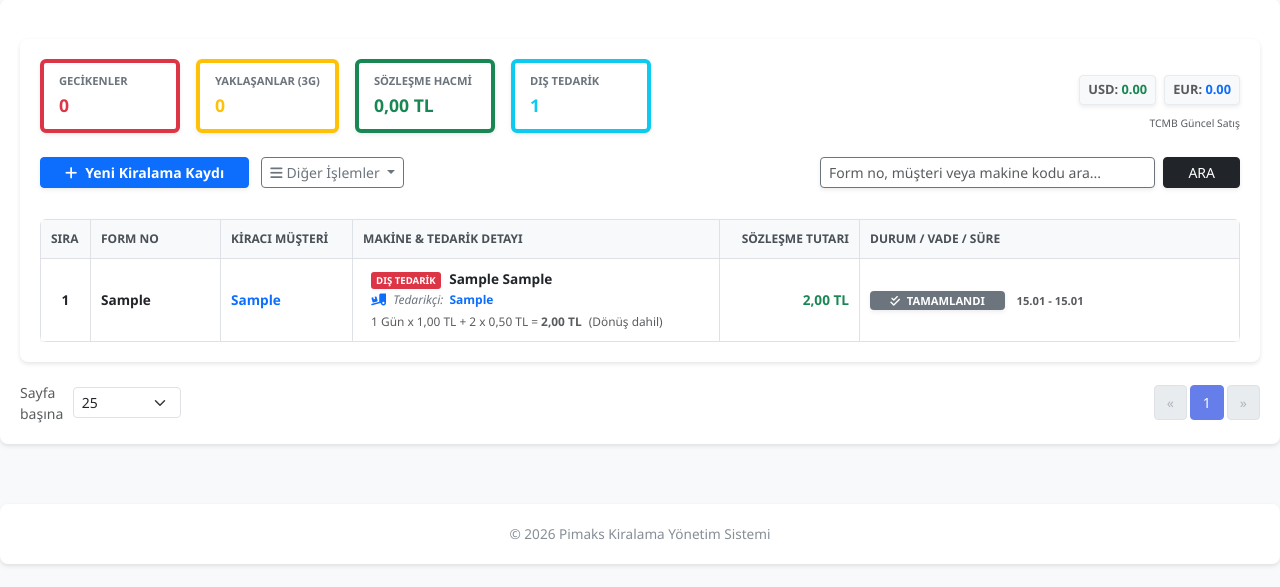
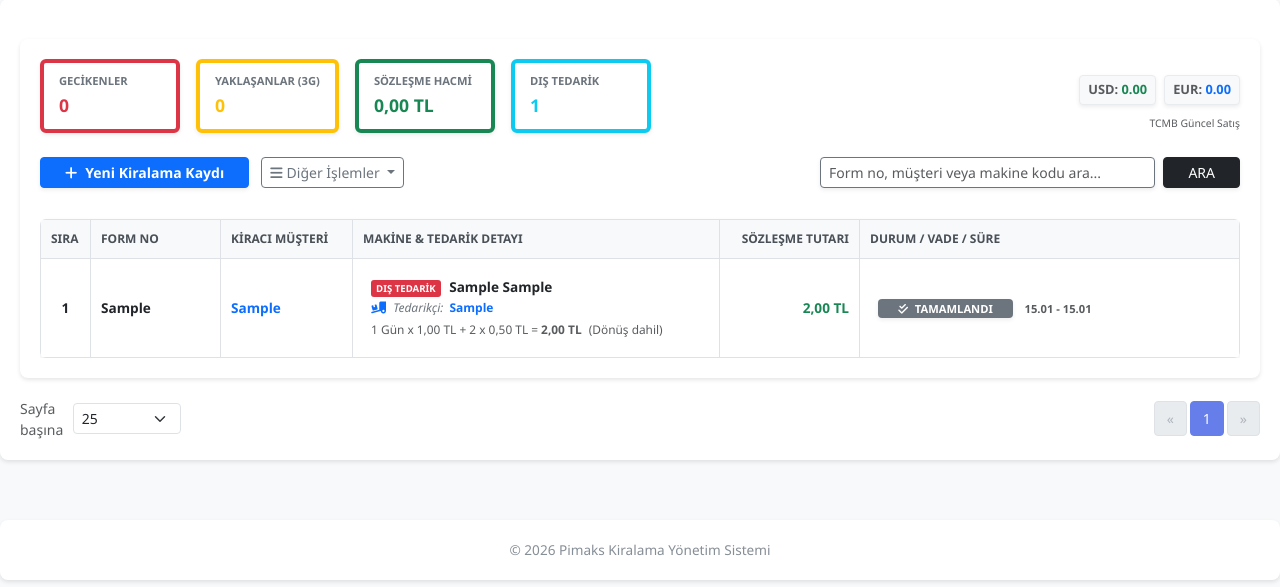
Before and after one commit to pimaksinsaat-cmyk/kiralama_projesi_v4, a Flask app: page /kiralama/ in a window 1280 px wide. Shown: the part 233-820 px from the top of the page. Run offline with Flask 3, Linux system fonts and the light colour scheme; a user stored in the database is signed in; data comes from the database, SQL or seed files in the repository; tables that the repository leaves empty hold one stand-in row (values such as "Sample post"); grey boxes marked "Sample" are stand-in pictures; data that the repository does not hold is empty; some libraries are stand-ins or nearby versions.

Commit message:
UX: Makine ve durum sütunları satır hizalaması
- Her iki sütunun satırları (kalem-listesi-item) aynı padding ve border kullanır
- Makine sütunundaki her kalem, karşılık gelen durum satırıyla hizalanır
- Consistent vertical spacing sağlanır

Co-Authored-By: Claude Sonnet 4.6 <noreply@anthropic.com>

```diff
--- a/app/templates/kiralama/index.html
+++ b/app/templates/kiralama/index.html
@@ -53,6 +53,8 @@
     .kalem-listesi { list-style-type: none; padding-left: 0; margin-bottom: 0; }
     .kalem-listesi li { padding: 4px 0; border-bottom: 1px dashed #eee; }
     .kalem-listesi li:last-child { border-bottom: none; }
+    .kalem-listesi-item { padding: 8px 0; border-bottom: 1px dashed #eee; display: block; }
+    .kalem-listesi-item:last-child { border-bottom: none; }
     .kalem-listesi-item:hover { background-color: #f8f9fa; cursor: context-menu; border-radius: 4px; }
 
     .kalem-expand-btn {
@@ -73,12 +75,16 @@
     }
     .kalem-listesi-expanded {
         display: none;
-        margin-top: 8px;
-        border-top: 1px dashed #ddd;
-        padding-top: 8px;
     }
     .kalem-listesi-expanded.show {
         display: block;
+    }
+    .kalem-listesi-expanded .kalem-listesi-item {
+        padding: 8px 0;
+        border-bottom: 1px dashed #eee;
+    }
+    .kalem-listesi-expanded .kalem-listesi-item:last-child {
+        border-bottom: none;
     }
 
     .status-badge { min-width: 135px; text-align: center; font-size: 0.7rem; padding: 4px; font-weight: 700; border-radius: 4px; }
@@ -355,7 +361,7 @@
                             {% for kalem in kiralama.kalemler %}
                             {% if loop.index == 1 %}
                                 {# İlk kalem hep görünsün #}
-                                <div class="py-1">
+                                <div class="kalem-listesi-item px-2">
                                     {% if kalem.sonlandirildi %}
                                         <span class="badge bg-secondary status-badge shadow-sm"><i class="fas fa-check-double me-1"></i> TAMAMLANDI</span>
                                         {% if kalem.is_active and kalem.id in recently_returned_kalem_ids %}
@@ -392,7 +398,7 @@
                                 {% endif %}
                             {% elif loop.index > 1 %}
                                 {# İkinci ve sonraki kalemler katlanabilir bölümde #}
-                                <div class="py-1">
+                                <div class="kalem-listesi-item px-2">
                                     {% if kalem.sonlandirildi %}
                                         <span class="badge bg-secondary status-badge shadow-sm"><i class="fas fa-check-double me-1"></i> TAMAMLANDI</span>
                                         {% if kalem.is_active and kalem.id in recently_returned_kalem_ids %}
```
